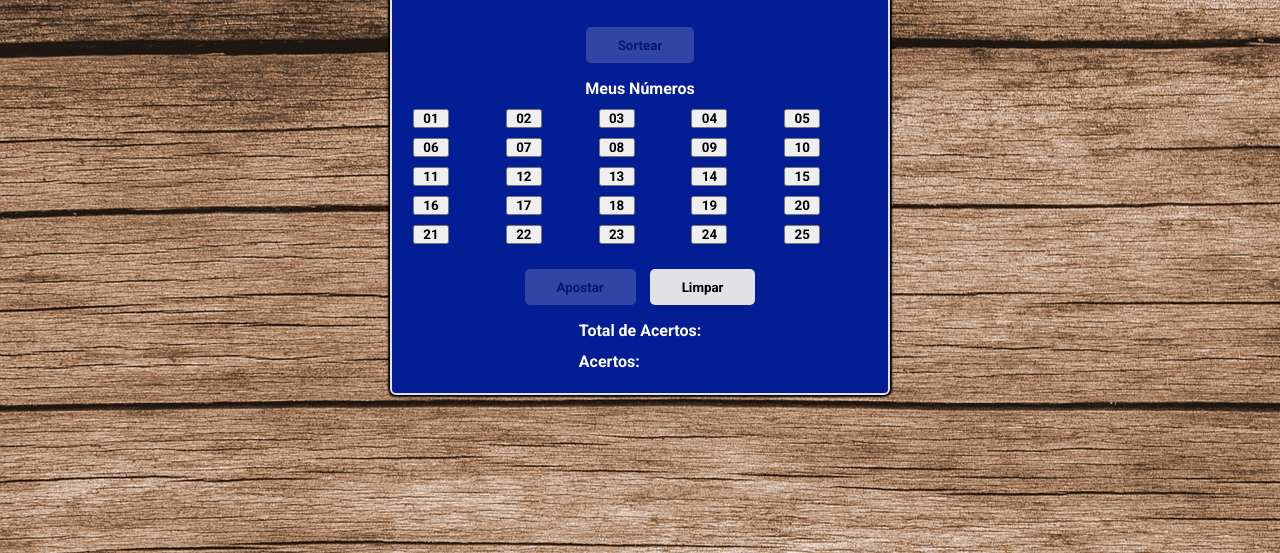
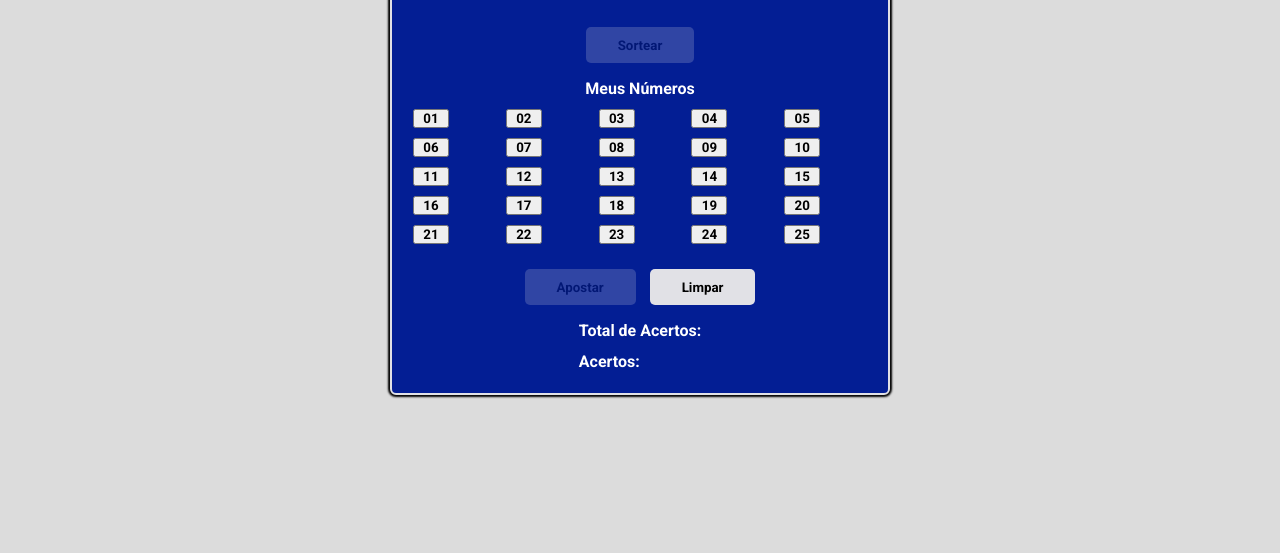
Before and after one commit to joaocmm/LoteriaFacil, a plain HTML site: page index.html in a window 1280 px wide. Shown: the part 247-800 px from the top of the page. Drawn offline with Linux system fonts and the light colour scheme.

Commit message:
Atualização

```diff
--- a/styles.css
+++ b/styles.css
@@ -6,7 +6,7 @@
 }
 
 body{
-    background: url("./img/plano-de-fundo.jpg");
+    background-color: gainsboro;
     height: 100vh;
     display: flex;
     justify-content: center;
```
Also changed, not shown: img/plano-de-fundo.jpg (deleted), img/plano-de-fundo.png (deleted).
